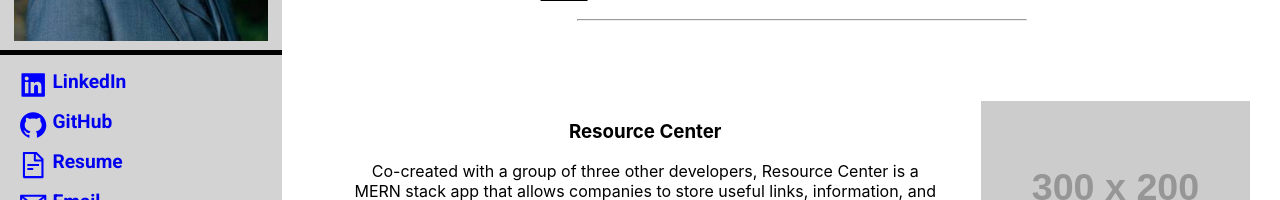
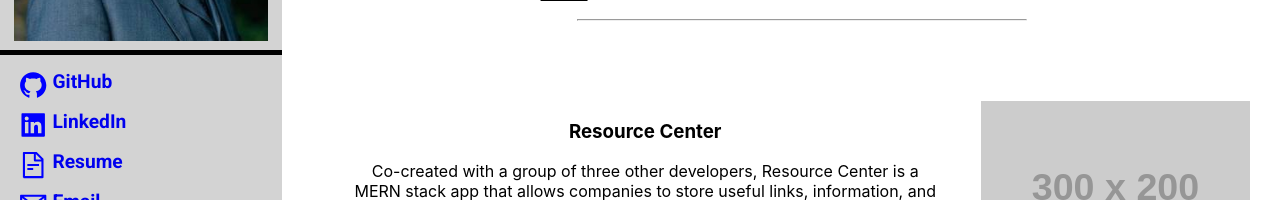
Before and after one commit to aaron-G18/AG-Portfolio, a React (Create React App) app: page / in a window 1280 px wide. Shown: the part 350-550 px from the top of the page. Built offline with nearby package versions, Linux system fonts and the light colour scheme.

Commit message:
changed the order of the side links to put GitHub at the top.

```diff
--- a/src/components/sideLinks/sideLinks.js
+++ b/src/components/sideLinks/sideLinks.js
@@ -10,16 +10,16 @@ export default function bottomLinks(props) {
 
   return (
     <div className="side-links">
+      <div data-tip="My Github" className="link">
+        <a className="a-tag" href="https://github.com/aaron-G18" target="_blank" rel="noopener noreferrer">
+          <AiFillGithub className="github logos" size="3vw" color="blue" />
+          <p className="link-tag">GitHub</p>
+        </a>
+      </div>
       <div data-tip="My LinkedIn" className="link">
         <a className="a-tag" href="https://www.linkedin.com/in/aaron-garner-53066346/" target="_blank" rel="noopener noreferrer">
           <AiFillLinkedin className="linkedin logos" size="3vw" color="blue" />
           <p className="link-tag">LinkedIn</p>
-        </a>
-      </div>
-      <div data-tip="My Github" className="link">
-        <a className="a-tag" href="https://github.com/aaron-G18" target="_blank" rel="noopener noreferrer">
-          <AiFillGithub className="github logos" size="3vw" color="blue" />
-          <p className="link-tag">GitHub</p>
         </a>
       </div>
       <div data-tip="My Resume" className="link">
```
